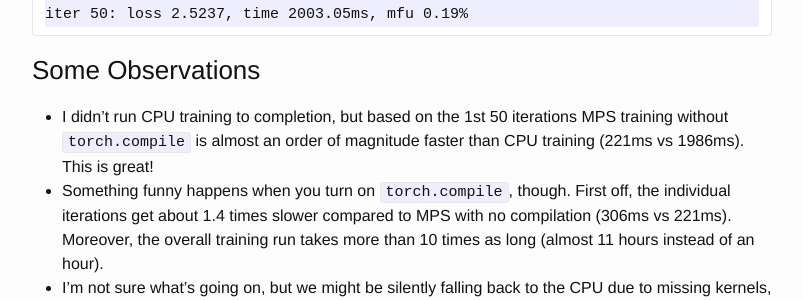
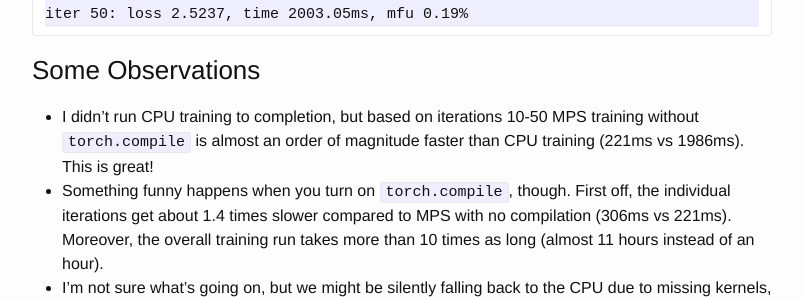
Before and after one commit to vglazer/vglazer.github.io, a Jekyll site: the page built from _posts/2025-09-16-state-of-training-on-metal.md, in a window 1280 px wide and 900 px high, scrolled down 2951 px. Shown: the part 263-563 px from the top of the window, without its empty margins (238-1041 px from the left). Built offline with Jekyll 4.4.1, drawn with Linux system fonts in a browser that asks for light colours; nearby versions of some CDN libraries.

Commit message:
More rewording

```diff
--- a/_posts/2025-09-16-state-of-training-on-metal.md
+++ b/_posts/2025-09-16-state-of-training-on-metal.md
@@ -117,7 +117,7 @@ iter 50: loss 2.5237, time 2003.05ms, mfu 0.19%
 
 ### Some Observations
 
-- I didn't run CPU training to completion, but based on the 1st 50 iterations MPS training without `torch.compile` is almost an order of magnitude faster than CPU training (221ms vs 1986ms). This is great!
+- I didn't run CPU training to completion, but based on iterations 10-50 MPS training without `torch.compile` is almost an order of magnitude faster than CPU training (221ms vs 1986ms). This is great!
 - Something funny happens when you turn on `torch.compile`, though. First off, the individual iterations get about 1.4 times slower compared to MPS with no compilation (306ms vs 221ms). Moreover, the overall training run takes more than 10 times as long (almost 11 hours instead of an hour).
 - I'm not sure what's going on, but we might be silently falling back to the CPU due to missing kernels, or perhaps the auto-generated kernels are worse than the hand-tuned ones used without compilation. Either way, it seems that `torch.compile` isn't ready for prime time on MPS just yet.
 - At any rate, you can use [asitop](https://github.com/tlkh/asitop) to confirm that GPU usage is at 100% when training on MPS, whether or not `torch.compile` is used.
```
